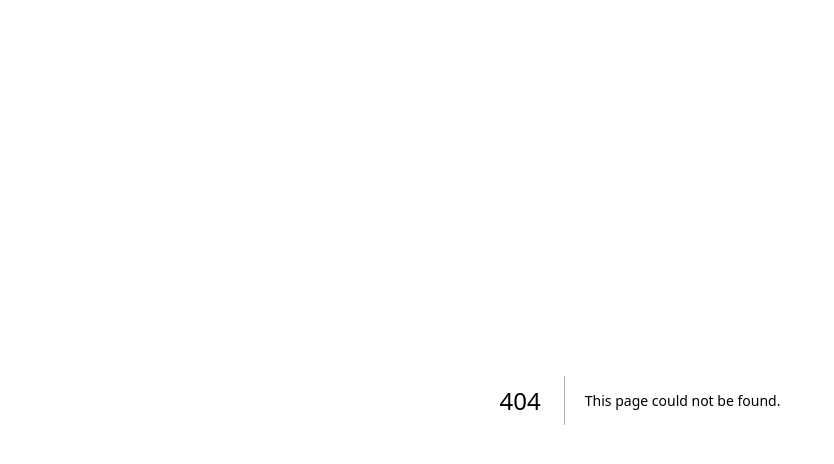
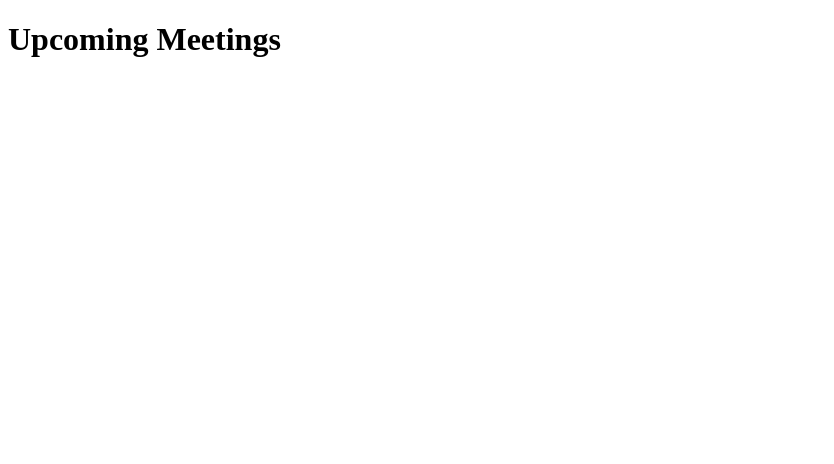
Before and after one commit to sukarim152/strata_managment, a Next.js app: page /meetings in a window 1280 px wide. Before the commit this address had no page. Shown: the top 464 px of the page, without its empty margins (0-834 px from the left). Built offline with nearby package versions, Linux system fonts and the light colour scheme.

Commit message:
Create meetings.js

```diff
--- /dev/null
+++ b/pages/meetings.js
@@ -0,0 +1,3 @@
+export default function Meetings() {
+  return <h1>Upcoming Meetings</h1>;
+}
```
